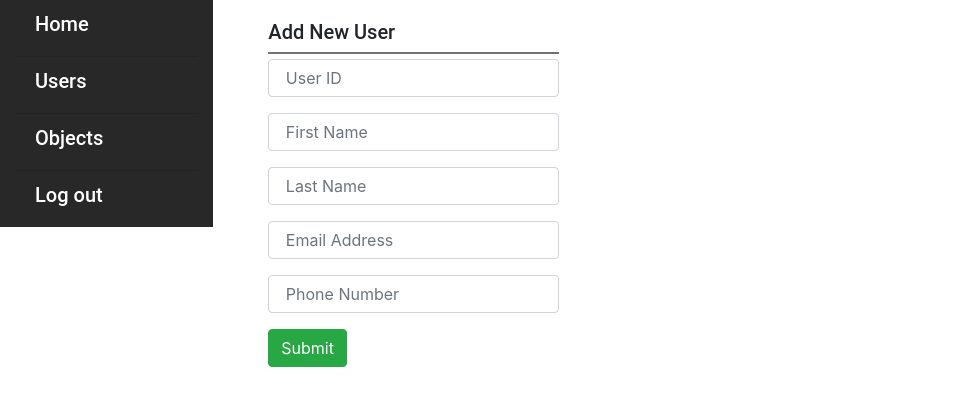
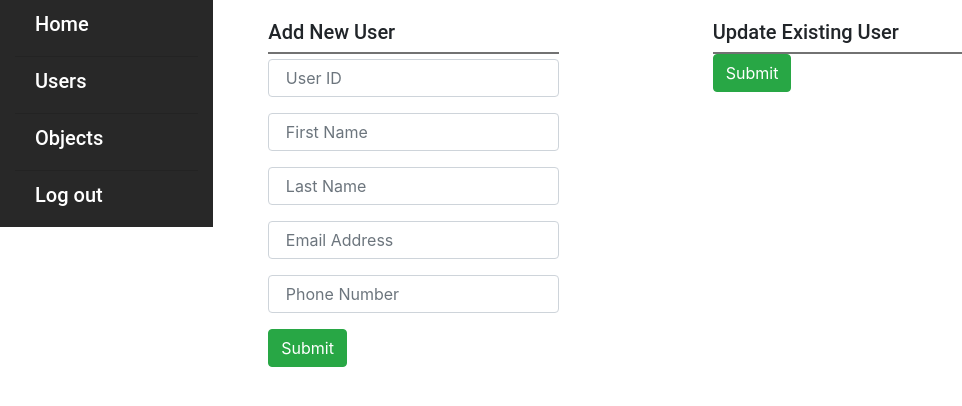
Before and after one commit to AliShahram/RFID-Library-Management-System, a Django app: page /RFID/user in a window 1280 px wide. Shown: the part 96-502 px from the top of the page, without its empty margins (0-962 px from the left). Run offline with Django 3.2, Linux system fonts and the light colour scheme; the visitor is signed in with stand-in values (Sample User, id 1); some libraries are stand-ins or nearby versions.

Commit message:
before update user form

```diff
--- a/RFID/admin.py
+++ b/RFID/admin.py
@@ -2,5 +2,4 @@
 from .models import *
 
 # Register your models here.
-admin.site.register(Person)
 admin.site.register(User)
--- a/RFID/forms.py
+++ b/RFID/forms.py
@@ -1,11 +1,6 @@
 from django import forms
 from django.forms import ModelForm, TextInput
 from .models import *
-
-class PersonForm(forms.ModelForm):
-    class Meta:
-        model = Person
-        fields = ['first_name','last_name']
 
 
 class AddUser(forms.ModelForm):
--- a/RFID/models.py
+++ b/RFID/models.py
@@ -1,12 +1,6 @@
 from django.db import models
 
 
-class Person(models.Model):
-    first_name = models.CharField(max_length=30)
-    last_name = models.CharField(max_length=30)
-
-    def __str__(self):
-        return self.first_name
 
 class User(models.Model):
     user_id = models.CharField(max_length=32, primary_key=True)
--- a/RFID/templates/RFID/home.html
+++ b/RFID/templates/RFID/home.html
@@ -6,11 +6,6 @@
 {% block content %}
 <div class="row">
   <div class="col-sm-8">
-    <form method="post" action="search">
-      {% csrf_token %}
-      {{form |crispy}}
-      <button type="submit" class="btn btn-success">Submit</button>
-    </form>
   </div>
   <div class="col-sm-2">
     <div class="search-help">
--- a/RFID/templates/RFID/user.html
+++ b/RFID/templates/RFID/user.html
@@ -6,8 +6,13 @@
 <div class="row">
   <div class="col-sm-5">
     <div class="message">
-      {% if message %}
-        <h6>{{ message }}</h6>
+      {% if add_user_message %}
+        <h6>{{ add_user_message }}</h6>
+      {% endif %}
+    </div>
+    <div class="message">
+      {% if add_user_error %}
+        <h6>{{ add_user_error }}</h6>
       {% endif %}
     </div>
     <div class="box">
@@ -16,15 +21,32 @@
       </div>
       <form action="add-user" method="post" class="form-group">
         {% csrf_token %}
+        {{add_user_form |crispy}}
+        <button type="submit" class="btn btn-success">Submit</button>
+      </form>
+    </div>
+  </div>
+  <div class="col-sm-5">
+    <div class="message">
+      {% if update_user_message %}
+        <h6>{{ update_user_message }}</h6>
+      {% endif %}
+    </div>
+    <div class="message">
+      {% if update_user_error %}
+        <h6>{{ update_user_error }}</h6>
+      {% endif %}
+    </div>
+    <div class="box">
+      <div class="box-title">
+        <h5>Update Existing User</h5>
+      </div>
+      <form action="add-user" method="post" class="form-group">
+        {% csrf_token %}
         {{form |crispy}}
         <button type="submit" class="btn btn-success">Submit</button>
       </form>
     </div>
   </div>
-  <div class="col-sm-5">
-    <div class="box">
-
-    </div>
-  </div>
 </div>
 {% endblock %}
--- a/RFID/views.py
+++ b/RFID/views.py
@@ -16,19 +16,10 @@
     redirect_field_name = ''
     template_name = 'RFID/home.html'
 
-    def post(self, request):
-        form = PersonForm(request.POST)
-        form.save()
-        new_form = PersonForm()
-        context = {'form':new_form}
-
-        return render(request, self.template_name, context)
 
     def get(self, request):
-        form = PersonForm()
-        context = {'form':form}
 
-        return render(request, self.template_name, context)
+        return render(request, self.template_name)
 
 
 class UserPageView(LoginRequiredMixin, View):
@@ -37,23 +28,23 @@
     template_name = 'RFID/user.html'
 
     def post(self, request):
-        form = AddUser(request.POST)
+        add_user_form = AddUser(request.POST)
         message = "The user was not added. Please try again!"
 
         # Validate if the information passed in post is valid
-        if form.is_valid():
-            form.save()
+        if add_user_form.is_valid():
+            add_user_form.save()
             message = "The user was successfuly added!"
 
-        print(form.errors)
-        new_form = AddUser()
-        context = {'form':new_form, 'message':message}
+        error = add_user_form.errors
+        form = AddUser()
+        context = {'add_user_form':form, 'add_user_message':message, 'add_user_error': error}
 
         return render(request, self.template_name, context)
 
     def get(self, request):
         form = AddUser()
-        context = {'form':form}
+        context = {'add_user_form':form}
         return render(request, self.template_name, context)
 
 
```
